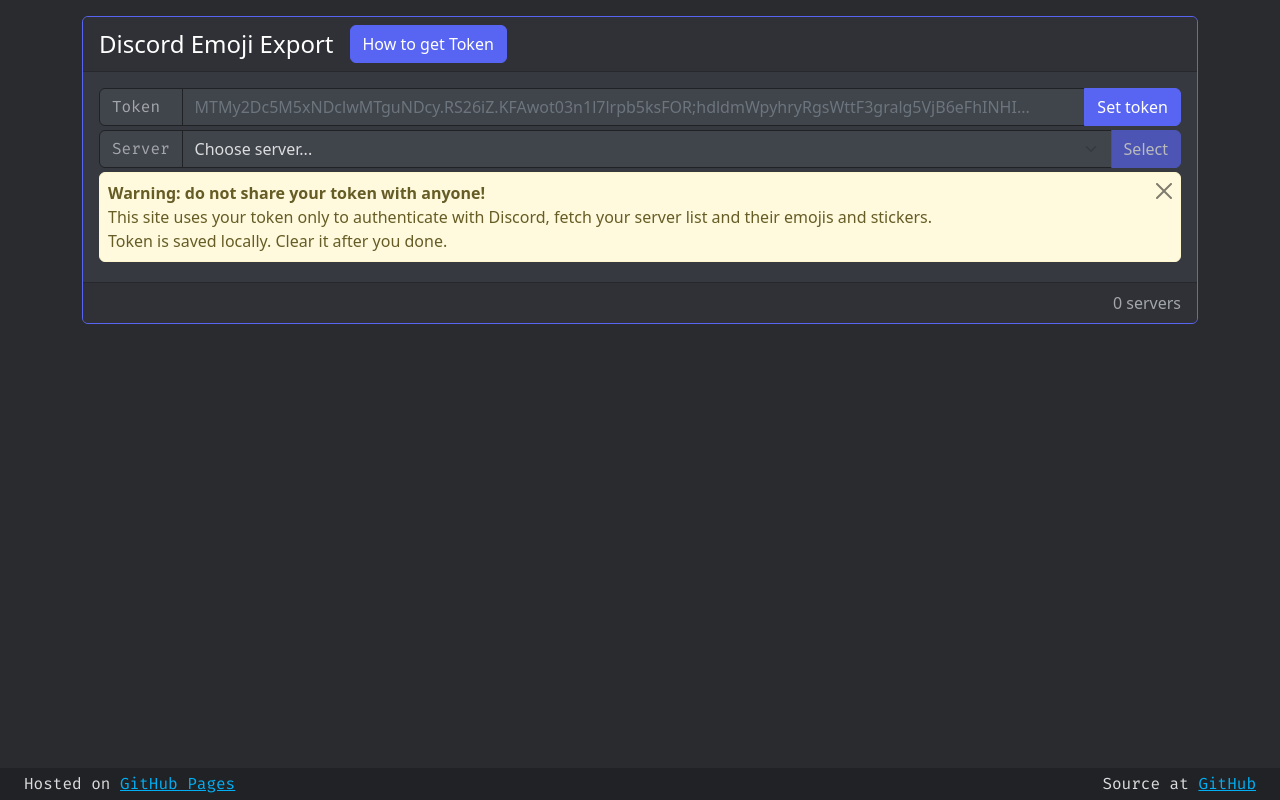
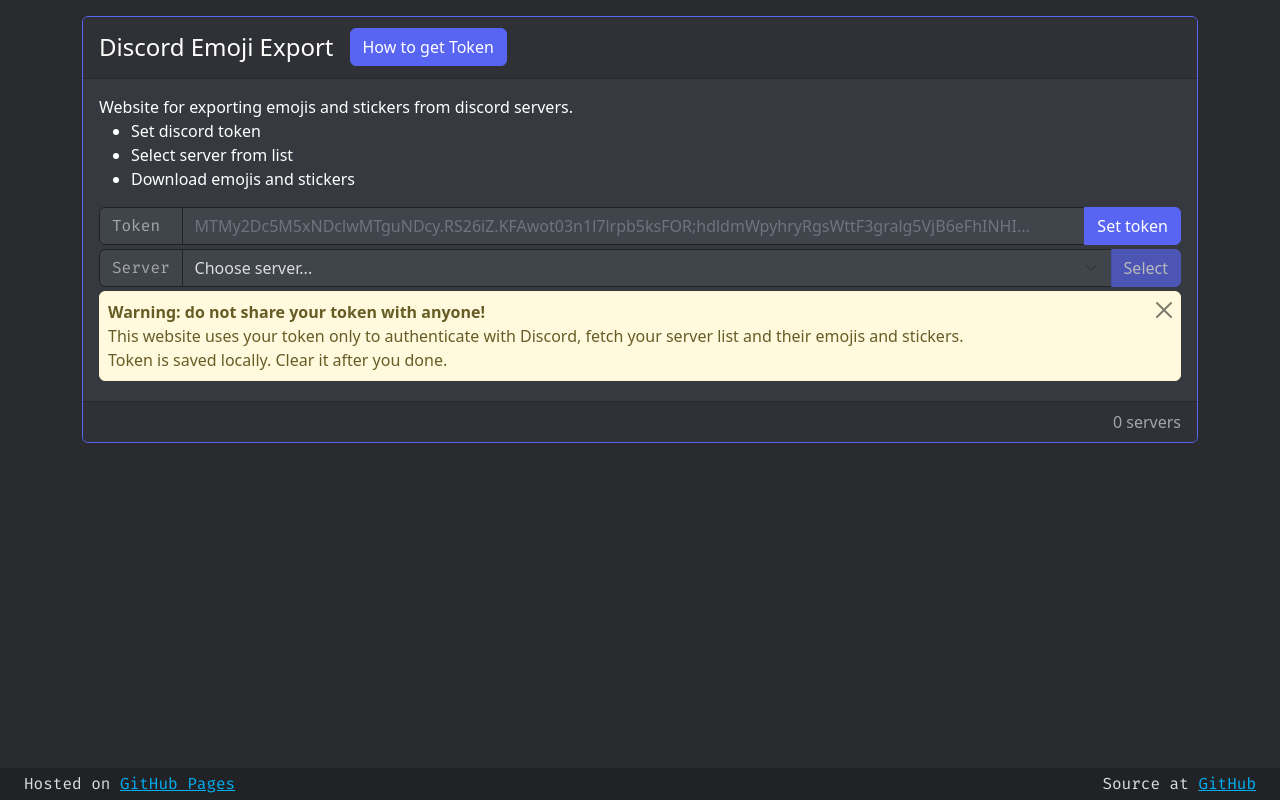
Before and after one commit to Virenbar/discord-emoji-export, a Preact app: page / in a window 1280 px wide. Built offline with nearby package versions, Linux system fonts and the light colour scheme.

Commit message:
Fix toasts
Bump dependencies

```diff
--- a/src/components/cards/CardGuild.tsx
+++ b/src/components/cards/CardGuild.tsx
@@ -17,7 +17,7 @@
         <div class="card text-white border-primary mb-3">
             <div class="card-header d-flex align-items-center justify-content-between">
                 <div class="d-flex align-items-center">
-                    <h4 class="m-0">Discord Emoji Export</h4>
+                    <h4 class="mx-0 my-2">Discord Emoji Export</h4>
                     <button type="button" class="btn btn-primary ms-3" data-bs-toggle="modal" data-bs-target="#tokenModal">How to get Token</button>
                 </div>
                 <div>
@@ -25,6 +25,14 @@
                 </div>
             </div>
             <div class="card-body">
+                <p>
+                    Website for exporting emojis and stickers from discord servers.
+                    <ul>
+                        <li>Set discord token</li>
+                        <li>Select server from list</li>
+                        <li>Download emojis and stickers</li>
+                    </ul>
+                </p>
                 <TokenInput onClick={setToken} />
                 <GuildSelect guilds={state.guilds} onSelect={props.onSelect} />
                 <AlertToken />
@@ -46,8 +54,9 @@
     async function setToken(token: string) {
         const Match = /(\w+\.\w+\.\w+)/.exec(token);
         if (Match?.length) {
-            await initDiscord(Match[0]);
-            Toast.showInfo("Token validated");
+            if (await initDiscord(Match[0])) {
+                Toast.showInfo("Token validated");
+            }
         } else {
             Toast.showWarning("Invalid token format", "Invalid token");
         }
@@ -57,8 +66,9 @@
         const token = localStorage.getItem("token");
         if (!token) { return; }
 
-        await initDiscord(token);
-        Toast.showInfo("Token loaded from local storage");
+        if (await initDiscord(token)) {
+            Toast.showInfo("Token loaded from local storage");
+        }
     }
 
     async function initDiscord(token: string) {
@@ -68,8 +78,10 @@
             const guilds = await Discord.getGuilds();
             localStorage.setItem("token", token);
             setState({ user, guilds });
+            return true;
         } catch (error) {
             HandleError(error);
+            return false;
         }
     }
 
--- a/src/components/elements/alerts/AlertToken.tsx
+++ b/src/components/elements/alerts/AlertToken.tsx
@@ -4,7 +4,7 @@
         <div class="alert alert-warning alert-dismissible fade show my-1">
             <span>
                 <strong>Warning: do not share your token with anyone!</strong><br />
-                This site uses your token only to authenticate with Discord, fetch your server list and their emojis and stickers.<br />
+                This website uses your token only to authenticate with Discord, fetch your server list and their emojis and stickers.<br />
                 Token is saved locally. Clear it after you done.
             </span>
             <button type="button" class="btn-close" data-bs-dismiss="alert" aria-label="Close"></button>
--- a/src/index.html
+++ b/src/index.html
@@ -4,8 +4,8 @@
 <head>
     <meta charset="utf-8" lang="en" />
     <title>Discord Emoji Export</title>
-    <meta name="description" content="Site for exporting emojis from any discord server you are in.">
-    <meta name="keywords" content="download discord emoji, download discord sticker">
+    <meta name="description" content="Website for exporting emojis and stickers from any discord server you are in.">
+    <meta name="keywords" content="download discord emojis, download discord stickers">
     <link rel="stylesheet" href="css/style.scss" />
     <script type="module" src="index.tsx"></script>
     <link rel="shortcut icon" type="image/x-icon" href="../static/favicon.ico" />
```
Also changed, not shown: package.json (+16 -16 lines), 2 other files (tests, documents, lock files or other folders).
